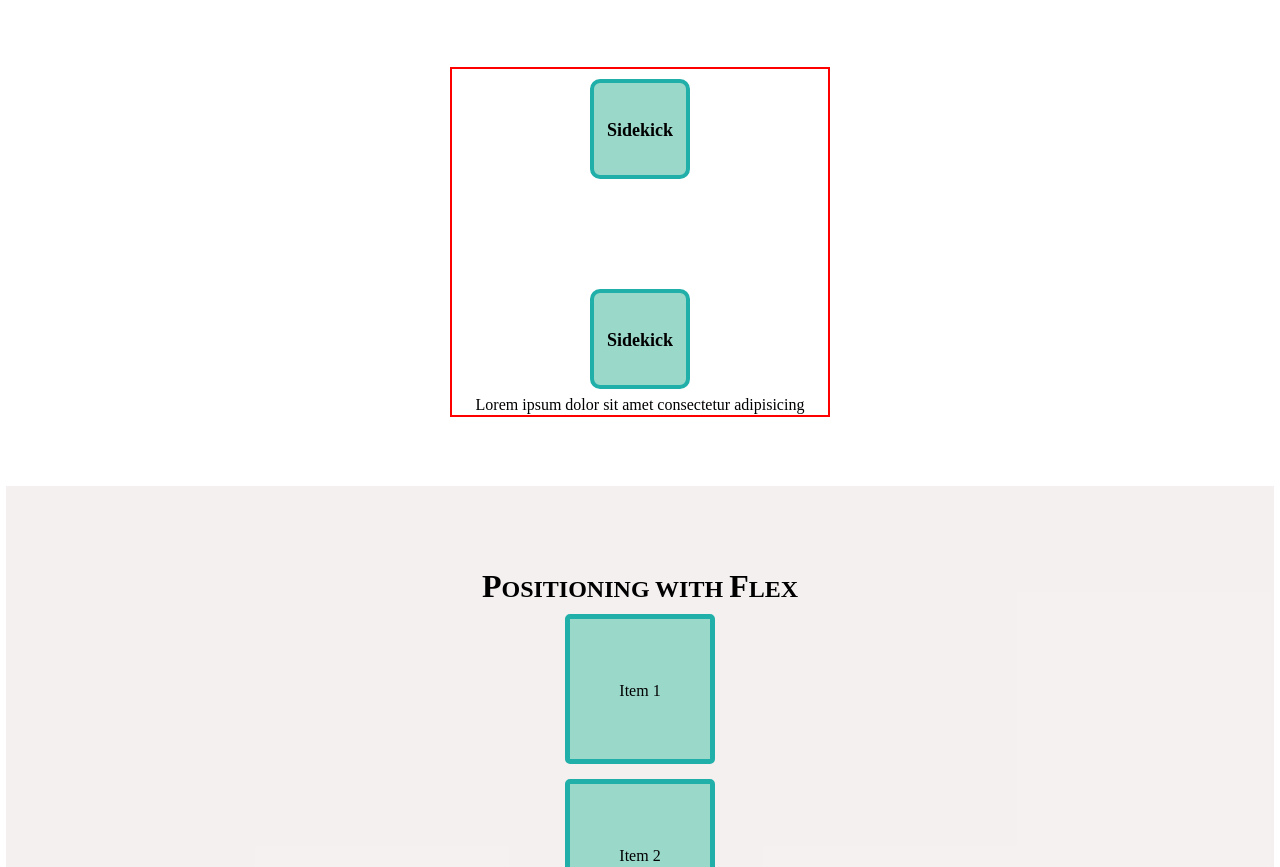
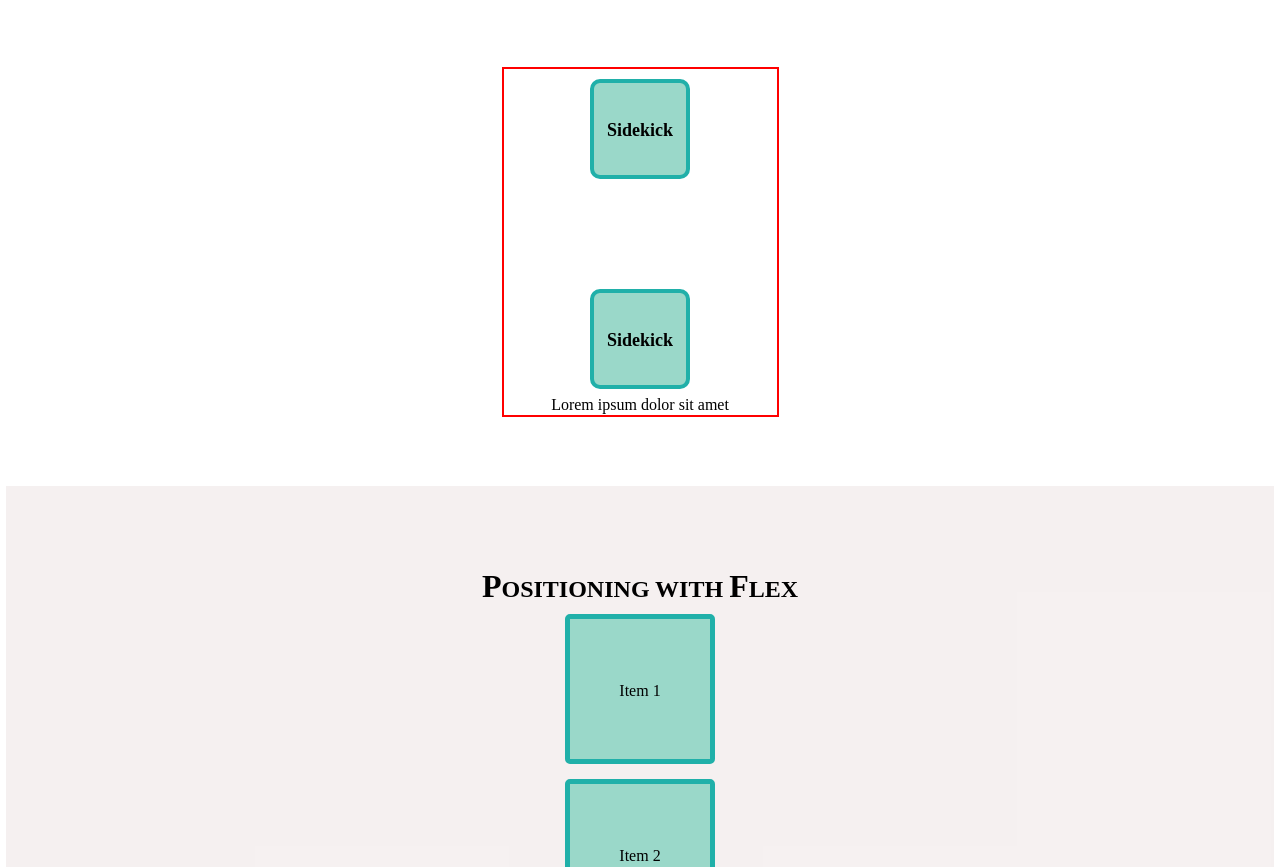
Before and after one commit to Ravi140891/Weekend-Assignment, a plain HTML site: page index.html in a window 1280 px wide. Shown: the part 1187-2054 px from the top of the page. Drawn offline with Linux system fonts and the light colour scheme.

Commit message:
Minor correction

```diff
--- a/style.css
+++ b/style.css
@@ -148,7 +148,7 @@ section span {
 .sec5 .parent4{
     position: absolute;
     bottom: -120%;
-    min-width: 380px;
+    max-width: 380px;
     min-height: 350px;
     max-height: 350px;
     margin: 0 1rem;
```
